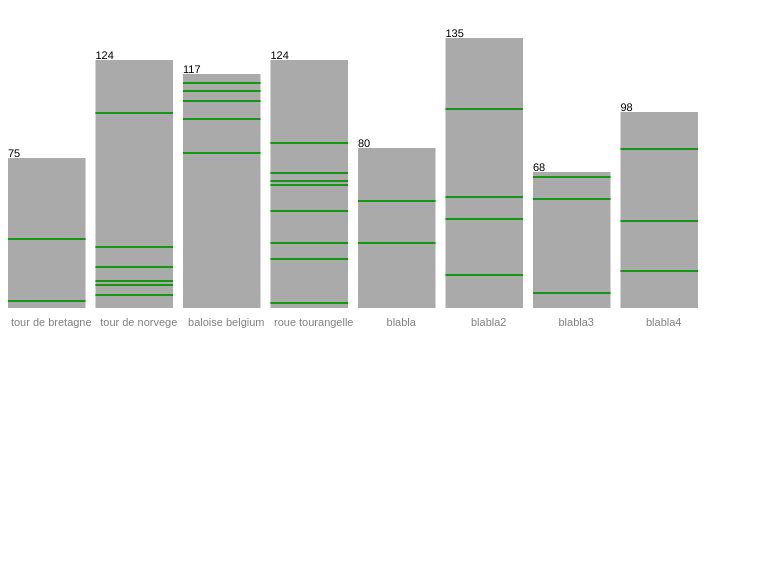
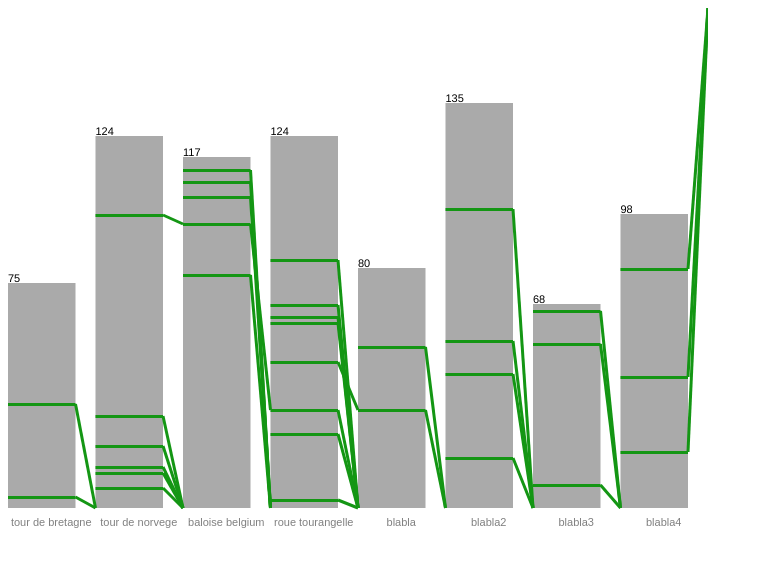
Before and after one commit to vertigo-desk/fortuneo, a plain HTML site: page index.html in a window 1280 px wide. Shown: the whole page, without its empty margins (0-763 px from the left). Drawn offline with nearby package versions, Linux system fonts and the light colour scheme.

Commit message:
jonctions

```diff
--- a/index.html
+++ b/index.html
@@ -10,13 +10,13 @@
 
 // defintion du canvas
 var w=700
-var h=300
+var h=500
 var barPadding=1
-var barSpace = 10
+var barSpace = 20
 var bottomSpace = 20
-var heightFactor = 2
+var heightFactor = 3
 
-var svg = d3.select("body")
+var svgContainer = d3.select("body")
 .append("svg")
 .attr("width", w)
 .attr("height", h+bottomSpace);
@@ -29,7 +29,7 @@ d3.csv("result-fort.csv", function(dataset) {
   })
 
   // elements rect
-  var elts = svg.selectAll("rect")
+  var elts = svgContainer.selectAll("rect")
   .data(dataset)
   .enter();
 
@@ -45,14 +45,12 @@ d3.csv("result-fort.csv", function(dataset) {
   .attr("height", function(d, i) {
       return dataset[i].nbcoureurs*heightFactor
   })
-  .attr("fill", function(d) {
-    return "rgb(170, 170, 170)";
-  })
+  .attr("fill", "rgb(170, 170, 170)")
 
   // foreach coureur
   d3.keys(dataset[1]).forEach(function(key,index) {
+    if (index >= 2) {
 
-    if (index >= 2) {
      //bar par coureur
       elts.append("rect")
       .attr("id", key)
@@ -68,27 +66,52 @@ d3.csv("result-fort.csv", function(dataset) {
         return h-(dataset[i][key]*heightFactor)
       })
       .attr("width", w / dataset.length -barSpace)
-      .attr("height", function(d) {
-        return 1 * heightFactor
-      })
-      .attr("fill", function(d) {
-        return "rgb(20, 150, 20)"
-      })
+      .attr("height", heightFactor)
+      .attr("fill", "rgb(20, 150, 20)")
       .on("mouseover", function() {
         d3.selectAll("#"+key)
         .attr("fill","rgb(70, 200, 70)")
-        .attr("height",heightFactor+1)
+        .attr("stroke", "rgb(70, 200, 70)")
       })
       .on("mouseout", function() {
         d3.selectAll("#"+key)
         .attr("fill","rgb(20, 150, 20)")
-        .attr("height",heightFactor)
+        .attr("stroke", "rgb(20, 150, 20)")
       })
+
+      // ligne jonction
+      elts.append("line")
+      .attr("id", key)
+      .attr("visibility", function(d, i) {
+        if (dataset[i][key] > 0)
+          return "visible"
+        else return "hidden"
+      })
+      .attr("x1", function(d, i) {
+        return (i+1) * (w / dataset.length) - barSpace
+      })
+      .attr("y1", function(d,i) {
+        return h-(dataset[i][key]*heightFactor)+1
+      })
+      .attr("x2", function(d, i) {
+        return (i+1) * (w / dataset.length)
+      })
+      .attr("y2", function(d,i) {
+        if (i<dataset.length-1) {
+          var nextRaceIndex = i+1
+          if (dataset[nextRaceIndex][key] > 0)
+            return h-(dataset[nextRaceIndex][key]*heightFactor)+1
+          else return h
+        }
+      })
+      .attr("stroke-width", heightFactor)
+      .attr("stroke", "rgb(20, 150, 20)")
+
     }
   })
 
   // elts text
-  var text = svg.selectAll("text")
+  var text = svgContainer.selectAll("text")
   .data(dataset)
   .enter()
 
@@ -108,7 +131,7 @@ d3.csv("result-fort.csv", function(dataset) {
   .attr("fill", "grey")
   .attr("text-anchor", "middle")
 
- //nombre coureurs
+  //nombre coureurs
   text.append("text")
   .text(function(d,i) {
     console.log(dataset[i].nbcoureurs)
@@ -125,7 +148,6 @@ d3.csv("result-fort.csv", function(dataset) {
   .attr("fill", "black")
   .attr("text-anchor", "start")
 
-
 })
 
 // fit a text to maximum number of char and carriage to another line if more
```
